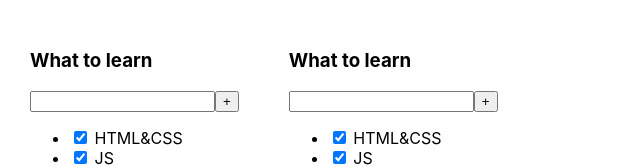
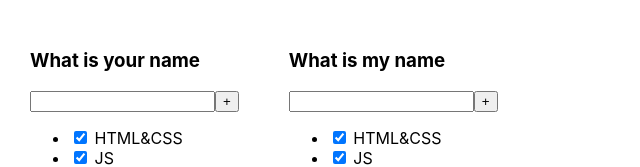
Before and after one commit to Kliapwnz/todoFinaly, a React (Create React App) app: page / in a window 1280 px wide. Shown: the top 167 px of the page, without its empty margins (0-640 px from the left). Built offline with nearby package versions, Linux system fonts and the light colour scheme.

Commit message:
i remember props

```diff
--- a/src/App.tsx
+++ b/src/App.tsx
@@ -5,8 +5,8 @@ import {Todolist} from "./Todolist/Todolist";
 function App() {
     return (
         <div className="App">
-            <Todolist/>
-            <Todolist/>
+            <Todolist title={"What is your name"}/>
+            <Todolist title={"What is my name"}/>
         </div>
     );
 }
--- a/src/Todolist/Todolist.tsx
+++ b/src/Todolist/Todolist.tsx
@@ -1,9 +1,13 @@
 import React from 'react';
 
-export const Todolist = () => {
+type PropsType = {
+    title:string
+}
+
+export const Todolist = (props:PropsType) => {
     return (
         <div>
-            <h3>What to learn</h3>
+            <h3>{props.title}</h3>
             <div>
                 <input/>
                 <button>+</button>
```
